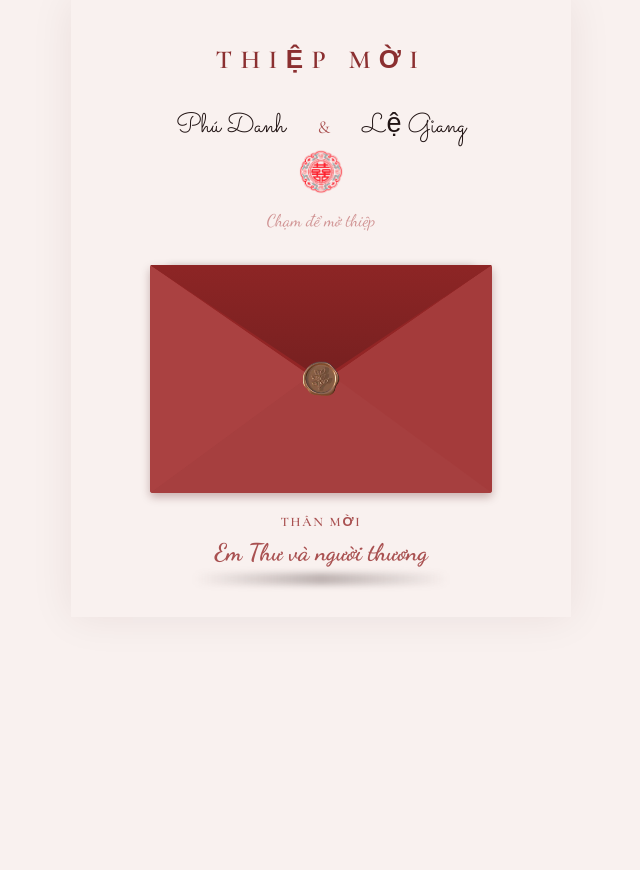
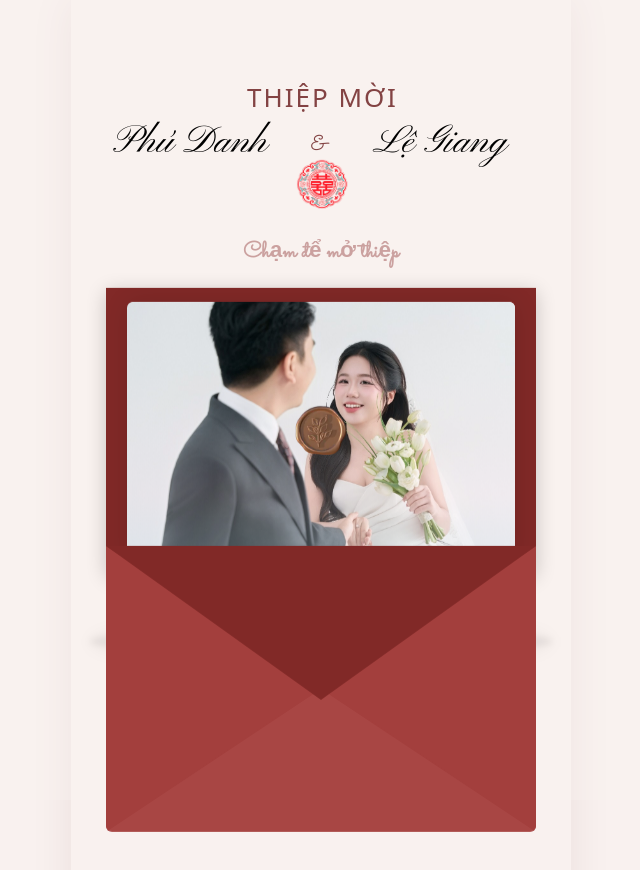
Before and after one commit to nguyenhung204/wedding-site, a Next.js app: page /invite/EMT-HAGTH2 in a window 1280 px wide. Shown: the top 870 px of the page, without its empty margins (319-959 px from the left). Before the commit the page ends 800 px from the top, so only its background shows below. Built offline with nearby package versions, Linux system fonts and the light colour scheme; a web font is replaced by a local one.

Commit message:
Rebuild invitation canvas to match reference

```diff
--- a/src/app/globals.css
+++ b/src/app/globals.css
@@ -34,7 +34,6 @@ body {
   overscroll-behavior-y: contain;
 }
 
-/* The wedding card sits on a centered phone-sized canvas */
 .card-canvas {
   width: 100%;
   max-width: 500px;
@@ -42,11 +41,23 @@ body {
   background: var(--bg);
   position: relative;
   overflow: hidden;
+  min-height: 8264px;
   box-shadow: 0 0 40px rgba(60, 30, 30, 0.08);
 }
 
-.card-canvas:not(.is-opened) > section:not(:first-child) {
-  display: none;
+.card-canvas:not(.is-opened) > section:not(:first-child) { opacity: 0.18; }
+.card-canvas:not(.is-opened)::after {
+  content: "";
+  position: fixed;
+  inset: 0;
+  background: rgba(249, 241, 239, 0.30);
+  pointer-events: none;
+  z-index: 999;
+}
+.card-canvas:not(.is-opened) > .cinelove-hero { z-index: 1000; }
+
+.card-canvas.is-opened > .cinelove-hero {
+  margin-bottom: 0;
 }
 
 @layer utilities {
@@ -59,22 +70,158 @@ body {
   .font-cormorant { font-family: var(--font-cormorant); }
 }
 
-/* ---------- Animations ---------- */
+.card-canvas:not(.is-opened) .cinelove-hero {
+  position: relative;
+  height: 682px;
+  z-index: 1000;
+}
 
-/* Hero envelope: flap rotates open, photo slides up */
-@keyframes flap-open {
-  0%   { transform: rotateX(0deg); }
-  60%  { transform: rotateX(-180deg); }
-  100% { transform: rotateX(-185deg); }
+.card-canvas.is-opened .cinelove-hero {
+  position: relative;
+  height: 8264px;
+  z-index: 1000;
 }
-.flap-animate { animation: flap-open 1s ease-in-out forwards; transform-origin: top; }
 
-@keyframes letter-rise {
-  0%   { transform: translate(-50%, 0); opacity: 1; }
-  60%  { transform: translate(-50%, -86px); opacity: 1; }
-  100% { transform: translate(-50%, -86px); opacity: 1; }
+.cinelove-envelope-wrap {
+  position: relative;
+  width: 430.1px;
+  height: 286.734px;
+  margin: 0 auto;
+  perspective: 900px;
 }
-.letter-animate { animation: letter-rise 1.4s 0.4s ease-in-out forwards; }
+
+.card-canvas.is-opened .cinelove-envelope-wrap {
+  transform: scale(0.64);
+  transform-origin: top left;
+}
+
+.cinelove-envelope-shadow {
+  position: absolute;
+  width: 430.1px;
+  height: 286.734px;
+  inset: 0 auto auto 0;
+  pointer-events: none;
+  z-index: 0;
+}
+
+.cinelove-envelope-shadow::after {
+  content: "";
+  position: absolute;
+  width: 490.314px;
+  height: 25px;
+  border-radius: 50%;
+  background: rgba(0, 0, 0, 0.2);
+  top: 336.734px;
+  left: 50%;
+  transform: translateX(-50%);
+  animation: shadowScale 3s ease-in-out infinite;
+  filter: blur(4px);
+  box-shadow: 0 0 20px rgba(0, 0, 0, 0.2);
+}
+
+.cinelove-envelope {
+  position: absolute;
+  width: 430.1px;
+  height: 286.734px;
+  border-bottom-left-radius: 6px;
+  border-bottom-right-radius: 6px;
+  inset: 0 auto auto 0;
+  background-color: #812927;
+  box-shadow: 0 4px 20px rgba(0, 0, 0, 0.2);
+  transition: transform 0.3s cubic-bezier(0.25, 0.46, 0.45, 0.94);
+  cursor: pointer;
+  animation: envelopeFloat 3s ease-in-out infinite;
+  z-index: 1;
+}
+
+.cinelove-front,
+.cinelove-flap,
+.cinelove-pocket {
+  position: absolute;
+  width: 0;
+  height: 0;
+}
+
+.cinelove-front { z-index: 3; }
+
+.cinelove-flap {
+  border-left: 215.05px solid transparent;
+  border-right: 215.05px solid transparent;
+  border-bottom: 131.898px solid transparent;
+  border-top: 154.836px solid #812927;
+  transform-origin: top;
+  z-index: 5;
+  transition: transform 0.8s 0.8s cubic-bezier(0.25, 0.46, 0.45, 0.94), z-index 0.8s;
+}
+
+.cinelove-envelope.open .cinelove-flap {
+  transform: rotateX(180deg);
+  transition: transform 1.2s cubic-bezier(0.25, 0.46, 0.45, 0.94), z-index 1.2s;
+  z-index: 1;
+}
+
+.cinelove-pocket {
+  border-left: 215.05px solid #A33F3D;
+  border-right: 215.05px solid #A33F3D;
+  border-bottom: 143.367px solid #a84644;
+  border-top: 143.367px solid transparent;
+  border-bottom-left-radius: 6px;
+  border-bottom-right-radius: 6px;
+  z-index: 3;
+}
+
+.cinelove-letter {
+  position: relative;
+  background-color: #fff;
+  width: 90%;
+  margin-left: auto;
+  margin-right: auto;
+  height: 90%;
+  top: 5%;
+  border-radius: 6px;
+  box-shadow: 0 2px 26px rgba(0, 0, 0, 0.12);
+  transition: transform 0.5s 0.2s cubic-bezier(0.25, 0.46, 0.45, 0.94), z-index 0.5s, box-shadow 0.3s ease;
+  overflow: hidden;
+  z-index: 2;
+}
+
+.cinelove-letter::after {
+  content: "";
+  position: absolute;
+  inset: 0;
+  background-image: linear-gradient(180deg, rgba(255,255,255,0) 25%, rgba(255,227,239,0.2) 75%, rgba(215,227,239,0.3) 100%);
+  pointer-events: none;
+}
+
+.cinelove-envelope.open .cinelove-letter {
+  box-shadow: 0 4px 30px rgba(0, 0, 0, 0.2);
+  transform: translateY(-136.199px);
+  transition: transform 1s 0.5s cubic-bezier(0.25, 0.46, 0.45, 0.94), z-index 0.5s, box-shadow 0.3s ease;
+  z-index: 2;
+}
+
+.cinelove-wax {
+  position: absolute;
+  top: 114.694px;
+  left: 50%;
+  transform: translateX(-50%);
+  width: 55.913px;
+  height: 55.913px;
+  background-size: contain;
+  background-repeat: no-repeat;
+  background-position: center;
+  z-index: 10;
+}
+
+@keyframes envelopeFloat {
+  0%, 100% { transform: translateY(0); }
+  50% { transform: translateY(-6px); }
+}
+
+@keyframes shadowScale {
+  0%, 100% { transform: translateX(-50%) scale(1); opacity: 0.65; }
+  50% { transform: translateX(-50%) scale(0.92); opacity: 0.45; }
+}
 
 /* Heart float-up burst */
 @keyframes heart-float {
--- a/src/components/sections/Hero.tsx
+++ b/src/components/sections/Hero.tsx
@@ -10,15 +10,10 @@ interface Props {
   onOpen?: () => void;
 }
 
-/**
- * Cover hero with the envelope-opening animation:
- *  • Top: "THIỆP MỜI" header + couple names + double-happiness symbol
- *  • Center: red envelope with wax seal — clicking flips the flap open,
- *    bursts hearts upward and slides a photo card up out of the pocket.
- *  • Bottom: greeting + guest name calligraphy.
- */
 export default function Hero({ guestGreeting = "Trân trọng kính mời", guestName, onOpen }: Props) {
   const [opened, setOpened] = useState(false);
+  const { groom, bride } = config.couple;
+  const guestLine = guestName ?? "Quý khách quý";
 
   const open = () => {
     if (opened) return;
@@ -26,115 +21,101 @@ export default function Hero({ guestGreeting = "Trân trọng kính mời", gues
     onOpen?.();
   };
 
-  const { groom, bride } = config.couple;
-  const guestLine = guestName ?? "Quý khách quý";
-
   return (
-    <section className="relative px-4 pb-8 pt-10 text-center">
+    <section className="cinelove-hero text-center">
       <motion.h2
-        initial={{ opacity: 0, y: -10 }}
+        initial={{ opacity: 0, y: -50 }}
         animate={{ opacity: 1, y: 0 }}
-        transition={{ duration: 0.8 }}
-        className="font-cormorant text-[26px] font-semibold tracking-[0.32em] text-[#8b2f30]"
+        transition={{ duration: 1.3, ease: "easeOut" }}
+        className="absolute left-[156.35px] top-[78.48px] w-[190px] font-sans text-[26px] font-medium uppercase leading-normal tracking-[2px] text-[#834343]"
       >
-        THIỆP MỜI
+        Thiệp mời
       </motion.h2>
 
       <motion.div
-        initial={{ opacity: 0, y: 10 }}
-        animate={{ opacity: 1, y: 0 }}
-        transition={{ delay: 0.25, duration: 0.8 }}
-        className="mt-7 flex items-center justify-center gap-8 text-[#211414]"
+        initial={{ opacity: 0, x: -50 }}
+        animate={{ opacity: 1, x: 0 }}
+        transition={{ duration: 1.3, ease: "easeOut" }}
+        className="absolute left-[31px] top-[114.08px] w-[177px] font-bucthu text-[39px] font-medium leading-normal text-black"
       >
-        <span className="font-script-en text-[27px]">{groom.shortName}</span>
-        <span className="font-cormorant text-lg text-[#a95151]">&amp;</span>
-        <span className="font-script-en text-[27px]">{bride.shortName}</span>
+        {groom.shortName}
       </motion.div>
 
       <motion.div
-        initial={{ opacity: 0, scale: 0.8 }}
-        animate={{ opacity: 1, scale: 1 }}
-        transition={{ delay: 0.45, duration: 0.6 }}
-        className="relative z-20 mx-auto mt-2 h-11 w-11 float-gentle"
+        initial={{ opacity: 0, y: 50 }}
+        animate={{ opacity: 1, y: 0 }}
+        transition={{ duration: 1.3, ease: "easeOut" }}
+        className="absolute left-[198.6px] top-[122.1px] w-[97.4px] font-script-en text-[30px] font-medium leading-normal text-[#834343]"
+      >
+        &amp;
+      </motion.div>
+
+      <motion.div
+        initial={{ opacity: 0, x: 50 }}
+        animate={{ opacity: 1, x: 0 }}
+        transition={{ duration: 1.3, ease: "easeOut" }}
+        className="absolute left-[280.5px] top-[114.07px] w-[177px] font-bucthu text-[39px] font-medium leading-normal text-black"
+      >
+        {bride.shortName}
+      </motion.div>
+
+      <motion.div
+        initial={{ opacity: 0, y: 50 }}
+        animate={{ opacity: 1, y: 0 }}
+        transition={{ duration: 1.3, ease: "easeOut" }}
+        className="absolute left-[225px] top-[158px] z-20 h-[52px] w-[52px]"
         aria-hidden
       >
-        <Image src={config.photos.illustrations.happiness} alt="" fill sizes="44px" className="object-contain" />
+        <Image src={config.photos.illustrations.happiness} alt="" fill sizes="52px" className="object-contain" />
       </motion.div>
 
       <AnimatePresence>
         {!opened && (
           <motion.p
-            initial={{ opacity: 0 }}
-            animate={{ opacity: 1 }}
+            initial={{ opacity: 0, y: 50 }}
+            animate={{ opacity: 0.41, y: 0 }}
             exit={{ opacity: 0 }}
-            transition={{ delay: 0.6 }}
-            className="mt-2 font-script text-[17px] text-[#d09393]"
+            transition={{ duration: 1.3, ease: "easeOut" }}
+            className="absolute left-[160px] top-[237px] w-[180px] font-script-en text-[22px] font-bold leading-normal text-[#8b2f30]"
           >
             Chạm để mở thiệp
           </motion.p>
         )}
       </AnimatePresence>
 
-      <div
-        className="relative mx-auto mt-8 select-none"
-        style={{ width: 342, height: 228, perspective: 1000 }}
+      <motion.div
+        initial={{ opacity: 0, scale: 0.96 }}
+        animate={{ opacity: 1, scale: 1 }}
+        transition={{ duration: 1.2, ease: "easeOut" }}
+        className="absolute left-[34.95px] top-[291.92px]"
       >
+        <div className="cinelove-envelope-wrap">
+          <div className="cinelove-envelope-shadow" />
           <button
             onClick={open}
             aria-label="Mở thiệp"
-          className="absolute inset-0 z-10 cursor-pointer focus:outline-none"
+            className="absolute inset-0 z-20 cursor-pointer bg-transparent focus:outline-none"
           />
-
-        <div className="absolute inset-0 z-[2] overflow-hidden rounded-[3px] bg-[#aa4141] shadow-[0_4px_10px_rgba(70,0,0,.28)]">
-          <div className="absolute inset-x-0 top-0 h-[52%] bg-[#922525] [clip-path:polygon(0_0,100%_0,50%_100%)]" />
-          <div className="absolute inset-0 bg-[#aa4141] [clip-path:polygon(0_0,50%_52%,0_100%)]" />
-          <div className="absolute inset-0 bg-[#a43b3b] [clip-path:polygon(100%_0,50%_52%,100%_100%)]" />
-          <div className="absolute inset-x-0 bottom-0 h-[55%] bg-[#a63f3f] [clip-path:polygon(0_100%,50%_0,100%_100%)]" />
-        </div>
-
-        <div
-          className={`absolute left-1/2 top-0 h-[148px] w-[306px] -translate-x-1/2 overflow-hidden rounded-[3px] bg-white shadow-[0_1px_8px_rgba(0,0,0,.18)] ${
-            opened ? "letter-animate" : ""
-          }`}
-          style={{ zIndex: opened ? 3 : 1 }}
-        >
+          <div className={`cinelove-envelope ${opened ? "open" : "close"}`}>
+            <div className="cinelove-letter">
               <Image
                 src={config.photos.heroEnvelope}
                 alt="Hình cưới"
                 fill
-            sizes="320px"
+                sizes="388px"
                 className="object-cover"
                 priority
               />
             </div>
-
-        <div
-          className={`absolute inset-x-0 top-0 origin-top ${opened ? "flap-animate" : ""}`}
-          style={{ height: 114, zIndex: opened ? 1 : 4 }}
-        >
-          <div
-            aria-hidden
-            className="h-full w-full"
-            style={{
-              clipPath: "polygon(0 0, 100% 0, 50% 100%)",
-              background:
-                "linear-gradient(180deg, #8d2525 0%, #762020 100%)",
-              boxShadow: "0 1px 4px rgba(0,0,0,0.25)",
-            }}
-          />
+            <div className="cinelove-front cinelove-flap" />
+            <div className="cinelove-front cinelove-pocket" />
+            <div className="cinelove-wax">
+              <Image src={config.photos.illustrations.waxSeal} alt="" fill sizes="56px" className="object-contain" />
             </div>
-
-        <div
-          aria-hidden
-          className={`absolute left-1/2 top-1/2 z-[5] h-10 w-10 -translate-x-1/2 -translate-y-1/2 transition-opacity ${
-            opened ? "opacity-0" : "opacity-100"
-          }`}
-        >
-          <Image src={config.photos.illustrations.waxSeal} alt="" fill sizes="40px" className="object-contain" />
           </div>
 
           {opened && (
-          <div className="pointer-events-none absolute inset-x-0 top-0 z-[5] h-0">
+            <div className="pointer-events-none absolute inset-x-0 top-0 z-[30] h-0">
               {Array.from({ length: 8 }).map((_, i) => {
                 const startX = -110 + i * 28;
                 const endX = startX + (Math.random() * 80 - 40);
@@ -164,19 +145,62 @@ export default function Hero({ guestGreeting = "Trân trọng kính mời", gues
             </div>
           )}
         </div>
+      </motion.div>
 
       <motion.div
-        initial={{ opacity: 0, y: 12 }}
+        initial={{ opacity: 0, y: 50 }}
         animate={{ opacity: 1, y: 0 }}
-        transition={{ delay: 0.7 }}
-        className="mt-5"
+        transition={{ duration: 1.3, ease: "easeOut" }}
+        className="absolute left-[145px] top-[585px] z-[5] w-[210px] hidden"
       >
-        <p className="font-cormorant text-[13px] font-semibold tracking-[0.14em] text-[#a95151]">
-          {guestGreeting.toUpperCase()}
+        <p className="font-sans text-[15px] font-bold uppercase leading-normal tracking-[1px] text-[#a95151]">
+          {guestGreeting.toUpperCase()} KÍNH MỜI
         </p>
-        <p className="mt-1 font-script-bold text-2xl font-bold text-[#a95151]">{guestLine}</p>
-        <div className="mx-auto mt-1 h-3 w-64 rounded-full bg-gradient-to-r from-transparent via-[#4a3a3a]/35 to-transparent blur-[3px]" />
+        <p className="mt-[4px] font-script-bold text-[26px] font-bold leading-normal text-[#a95151]">
+          {guestLine}
+        </p>
+
       </motion.div>
+
+      {opened && (
+        <>
+          <div className="absolute left-[4.9px] top-[682.189px] h-[738.503px] w-[490.7px] overflow-hidden rounded-[10px] bg-[#e49696]/10">
+            <Image src={config.photos.countdownBackground} alt="" fill sizes="491px" className="object-cover" />
+            <div className="absolute inset-0 bg-gradient-to-b from-transparent via-transparent to-[#f9f1ef]" />
+            <div className="absolute left-[125px] top-[30px] flex gap-2 text-white">
+              {["00\nNGÀY", "00\nGIỜ", "00\nPHÚT", "00\nGIÂY"].map((label) => (
+                <div key={label} className="flex h-[58px] w-[58px] flex-col items-center justify-center rounded-[3px] bg-white/15 text-[10px] shadow-sm">
+                  <span className="text-[20px] leading-5">00</span>
+                  <span>{label.split("\n")[1]}</span>
+                </div>
+              ))}
+            </div>
+          </div>
+
+          <div className="absolute left-[68px] top-[1490px] w-[364px] text-center text-[#3b3232]">
+            <div className="font-script-en text-[35px] font-bold leading-normal">Save The Date</div>
+            <div className="mt-2 font-sans text-[17px] font-semibold uppercase tracking-[1px] text-[#8b2f30]">07.02.2026</div>
+            <div className="relative mx-auto mt-6 h-[390px] w-[300px] overflow-hidden rounded-[6px]">
+              <Image src={config.photos.saveTheDate} alt="" fill sizes="300px" className="object-cover" />
+            </div>
+          </div>
+
+          <div className="absolute left-[55px] top-[2090px] w-[390px] text-center">
+            <div className="font-script-en text-[42px] font-bold text-[#8b2f30]">Marry Me</div>
+            <div className="relative mx-auto mt-6 h-[520px] w-[330px] overflow-hidden rounded-[6px]">
+              <Image src={config.photos.marryMeMain} alt="" fill sizes="330px" className="object-cover" />
+            </div>
+          </div>
+
+          <div className="absolute left-[20px] top-[2760px] grid w-[460px] grid-cols-2 gap-3">
+            {config.photos.gallery.slice(0, 4).map((photo, i) => (
+              <div key={photo} className="relative h-[150px] overflow-hidden rounded-[3px] shadow-sm">
+                <Image src={photo} alt={`Ảnh cưới ${i + 1}`} fill sizes="220px" className="object-cover" />
+              </div>
+            ))}
+          </div>
+        </>
+      )}
     </section>
   );
 }
```
Also changed, not shown: src/components/WeddingCard.tsx (+0 -20 lines). Lines whose indentation alone changed are shown as unchanged.
